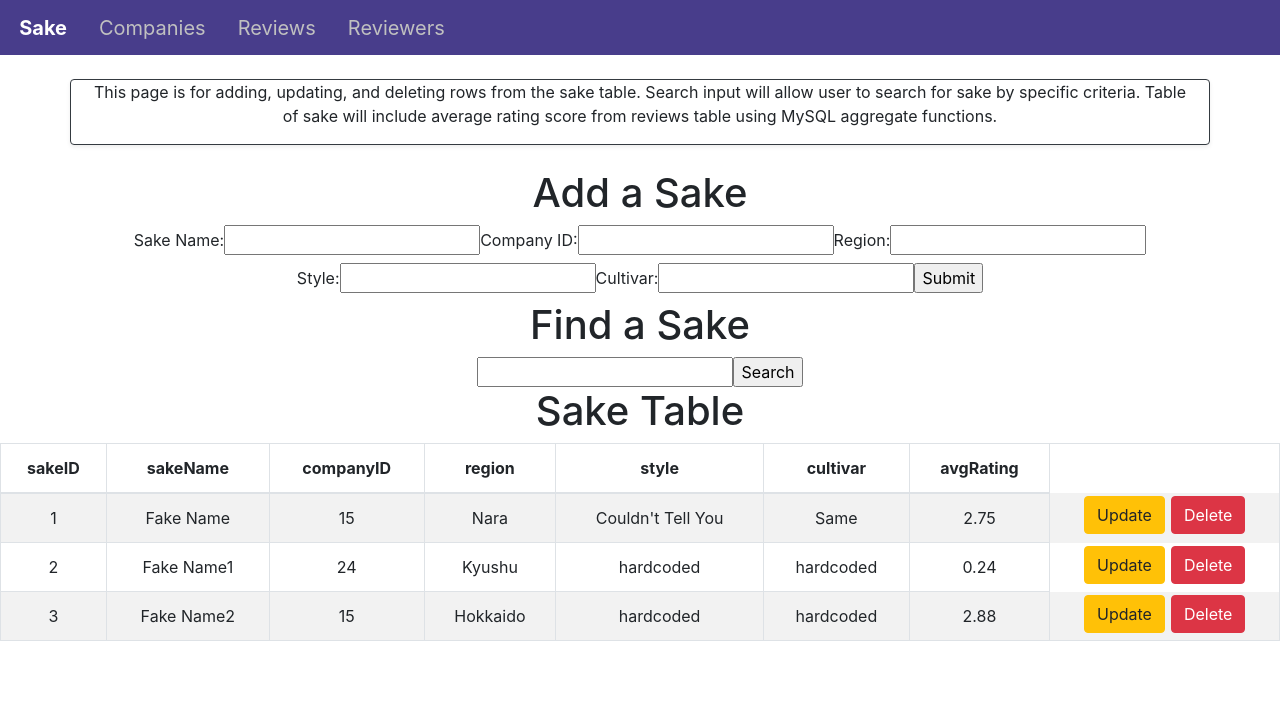
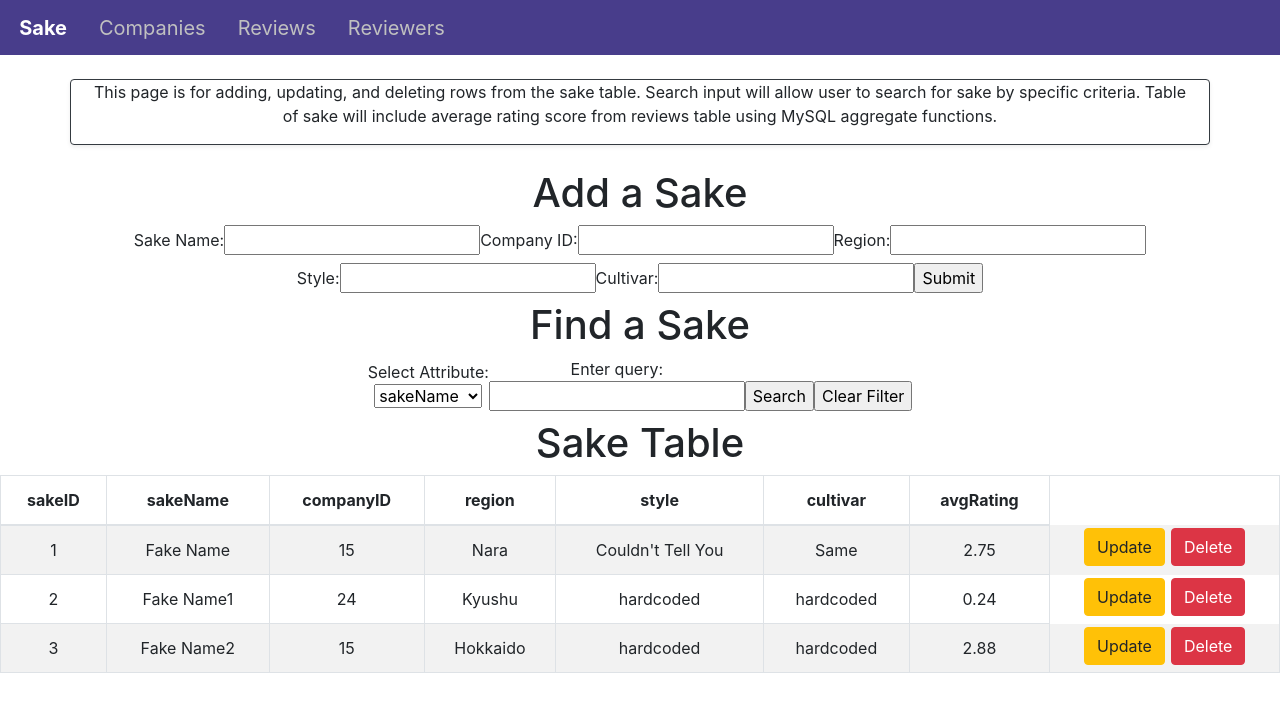
Before and after one commit to yusura18/CS340-Project, a React (Create React App) app in the folder my-app/: page /sake in a window 1280 px wide. Shown: the top 712 px of the page. Built offline with nearby package versions, Linux system fonts and the light colour scheme.

Commit message:
Can now select attribute to search by

```diff
--- a/my-app/src/components/searchData.js
+++ b/my-app/src/components/searchData.js
@@ -1,17 +1,34 @@
 import React from 'react';
+import Button from 'react-bootstrap/Button';
 
 class searchData extends React.Component {
     constructor(props) {
         super(props);
-        this.state = { query: ""};
-        this.handleChange = this.handleChange.bind(this);
+        this.state = {
+            attribute: 'sakeName',
+            query: ''
+            };
+        this.handleInputChange = this.handleInputChange.bind(this);
+        this.handleSubmit = this.handleSubmit.bind(this);
+        this.handleClear = this.handleClear.bind(this);
     }
 
-    handleChange(event) {
-        this.setState({ query: event.target.value});
+    handleInputChange(event) {
+        const target = event.target;
+		const value = target.type === 'checkbox' ? target.checked : target.value;
+        const name = target.name;
+
+		this.setState({
+			[name]: value
+		});
+
     }
 
     handleSubmit(event) {
+
+    }
+
+    handleClear(event) {
 
     }
 
@@ -19,8 +36,30 @@ class searchData extends React.Component {
         return (
             <div>
                 <h1>Find a Sake</h1>
-                <input type='text' value={this.state.query} onChange={this.handleChange}/>
+                <label>
+                    Select Attribute:
+                    <div>
+                        <select value={this.state.attribute} name='attribute' onChange={this.handleInputChange}>
+							<option value='sakeName'>sakeName</option>
+                            <option value='companyID'>companyID</option>
+							<option value='region'>region</option>
+							<option value='style'>style</option>
+							<option value='cultivar'>cultivar</option>
+						</select>
+                    </div>
+                </label>
+                <label>
+                    Enter query:
+                    <div>
+                        {this.state.attribute == 'companyID'
+                            ? <input type='number' value={this.state.query} name='query' onChange={this.handleInputChange}/>
+                            : <input type='text' value={this.state.query} name='query' onChange={this.handleInputChange}/>
+                        }
+                    </div>
+                </label>
+
                 <input type="submit" value="Search" onclick={this.handleSumbit}/>
+                <input type="submit" value="Clear Filter" onclick={this.handleClear}/>
             </div>
         );
     }
```
Also changed, not shown: my-app/src/components/ReviewForm.js (indentation only).
